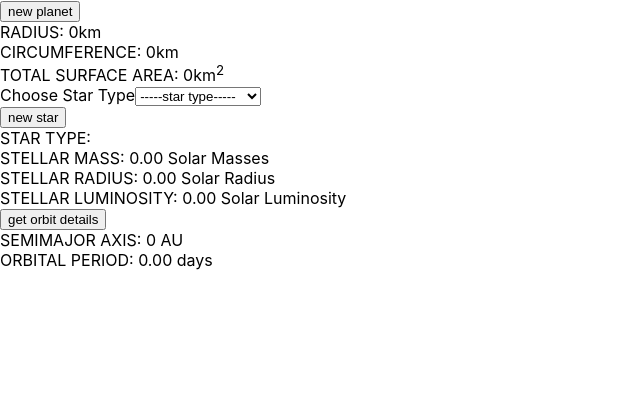
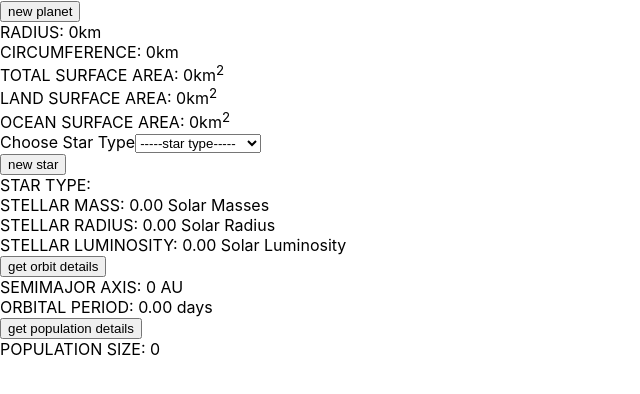
Before and after one commit to unifiedtheories/planet_randomizer, a React (Create React App) app: page / in a window 1280 px wide. Shown: the top 394 px of the page, without its empty margins (0-640 px from the left). Built offline with nearby package versions, Linux system fonts and the light colour scheme.

Commit message:
trying to implement population, surface area bug

```diff
--- a/src/App.js
+++ b/src/App.js
@@ -98,6 +98,14 @@ export default function App() {
   }
 
 
+  const [population, setPop] = useState(0);
+
+  function setPopulation() {
+    const pop = ((surfaceArea.land * (Math.random() * (65 - 40 + 1) + 40))).toFixed(2);
+    console.log(pop)
+    setPop(pop);
+  }
+
 
 
 
@@ -133,6 +141,8 @@ export default function App() {
         <div> RADIUS: {radius}km </div>
         <div> CIRCUMFERENCE: {circumference}km </div>
         <div> TOTAL SURFACE AREA: {surfaceArea.total}km<sup>2</sup></div>
+        <div> LAND SURFACE AREA: {surfaceArea.land}km<sup>2</sup></div>
+        <div> OCEAN SURFACE AREA: {surfaceArea.ocean}km<sup>2</sup></div>
 
         <div>
           <Dropdown
@@ -159,7 +169,12 @@ export default function App() {
         </button>
         <div> SEMIMAJOR AXIS: {semimajorAxis} AU </div>
         <div> ORBITAL PERIOD: {orbitalPeriod.toFixed(2)} days</div>
+        <button onClick={() => setPopulation()}>
+          get population details
+        </button>
+        <div> POPULATION SIZE: {population}</div>
        </body>
+
 
 
 
```
